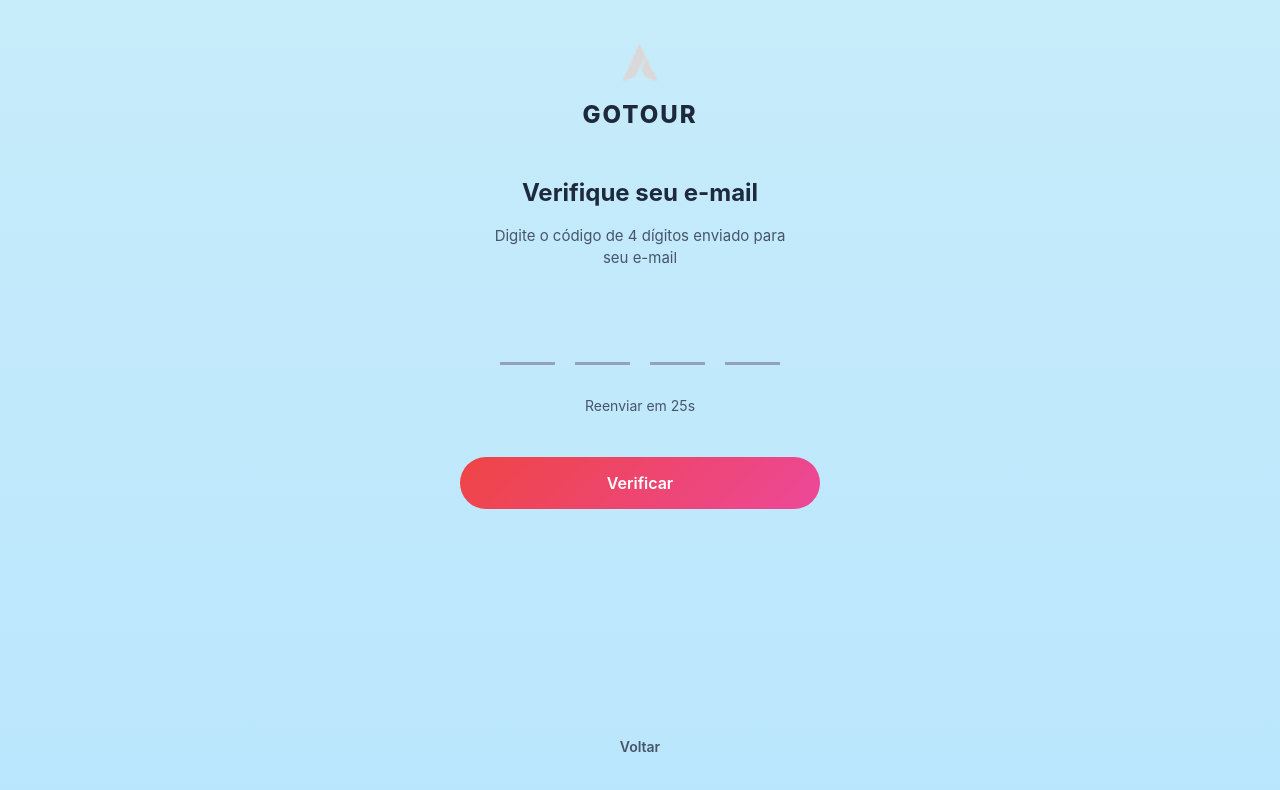
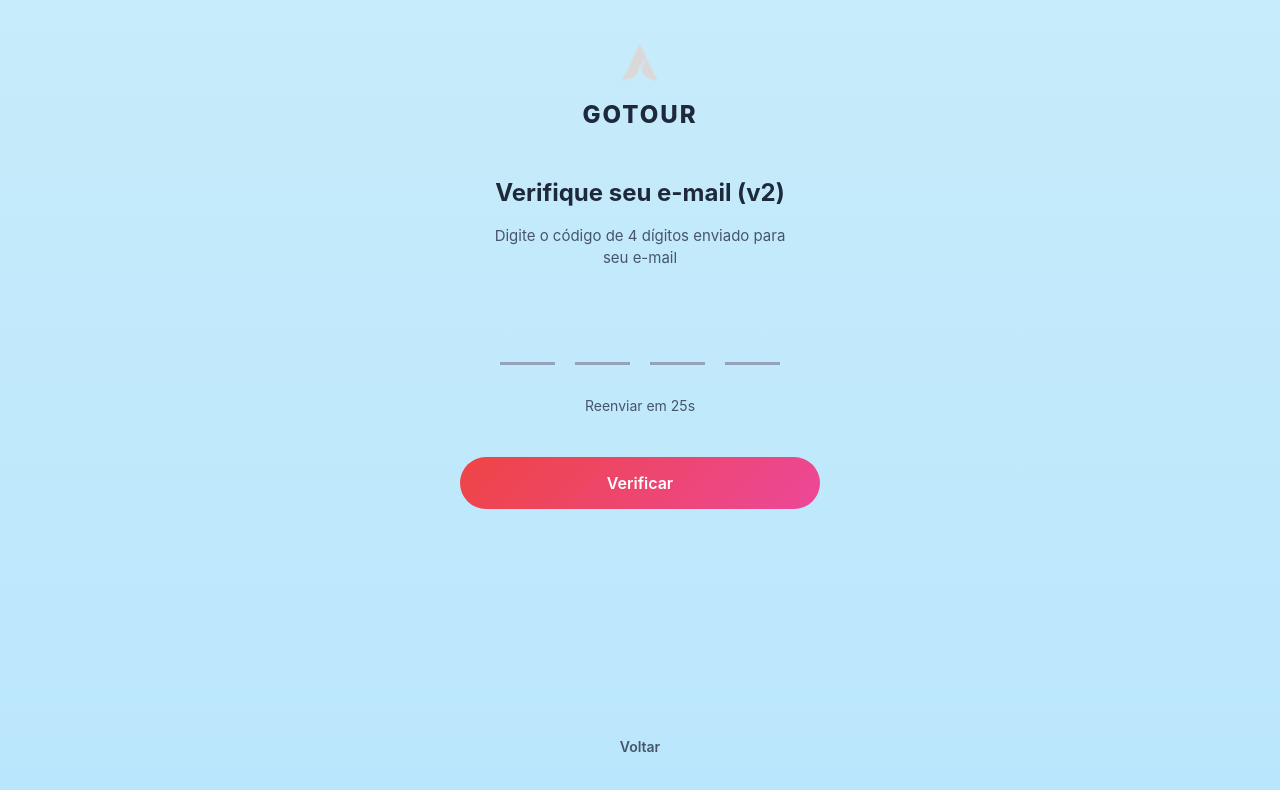
Before and after one commit to mariabernardop63-cell/GOTOUR-GLOBAL-APP, a React (Vite) app: page /otp-verification in a window 1280 px wide. Shown: the top 790 px of the page. Built offline with nearby package versions, Linux system fonts and the light colour scheme; no server answers; a web font is replaced by a local one.

Commit message:
chore: add visual DEBUG markers (v2) to confirm deployment update

```diff
--- a/src/pages/Login/Login.jsx
+++ b/src/pages/Login/Login.jsx
@@ -33,7 +33,7 @@ const Login = () => {
         setTimeout(() => {
             setIsLoading(false);
             console.log('Logged in:', formData, 'Remember:', rememberMe);
-            // alert("Login Successful! (Mock)");
+            alert("Login OK! Indo para Home...");
             navigateForward('/home');
         }, 2000);
     };
@@ -57,7 +57,7 @@ const Login = () => {
 
             {/* Card Content */}
             <div className="login-content">
-                <h1 className="login-title">Iniciar Sessão</h1>
+                <h1 className="login-title">Iniciar Sessão (v2)</h1>
 
                 <form className="login-form" onSubmit={handleLogin}>
                     <div className="login-input-group">
--- a/src/pages/OtpVerification/OtpVerification.jsx
+++ b/src/pages/OtpVerification/OtpVerification.jsx
@@ -96,9 +96,8 @@ const OtpVerification = () => {
                 <span className="otp-logo-text">GOTOUR</span>
             </div>
 
-            {/* Header */}
             <div className="otp-header">
-                <h1 className="otp-title">Verifique seu e-mail</h1>
+                <h1 className="otp-title">Verifique seu e-mail (v2)</h1>
                 <p className="otp-subtitle">
                     Digite o código de 4 dígitos enviado para {email}
                 </p>
```
